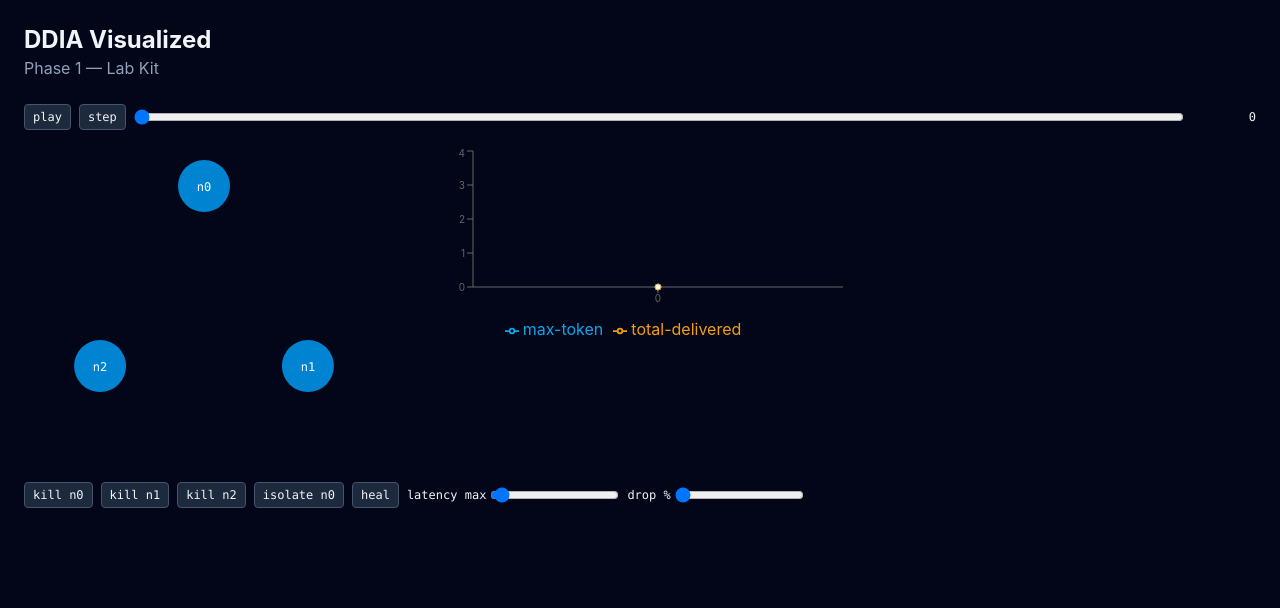
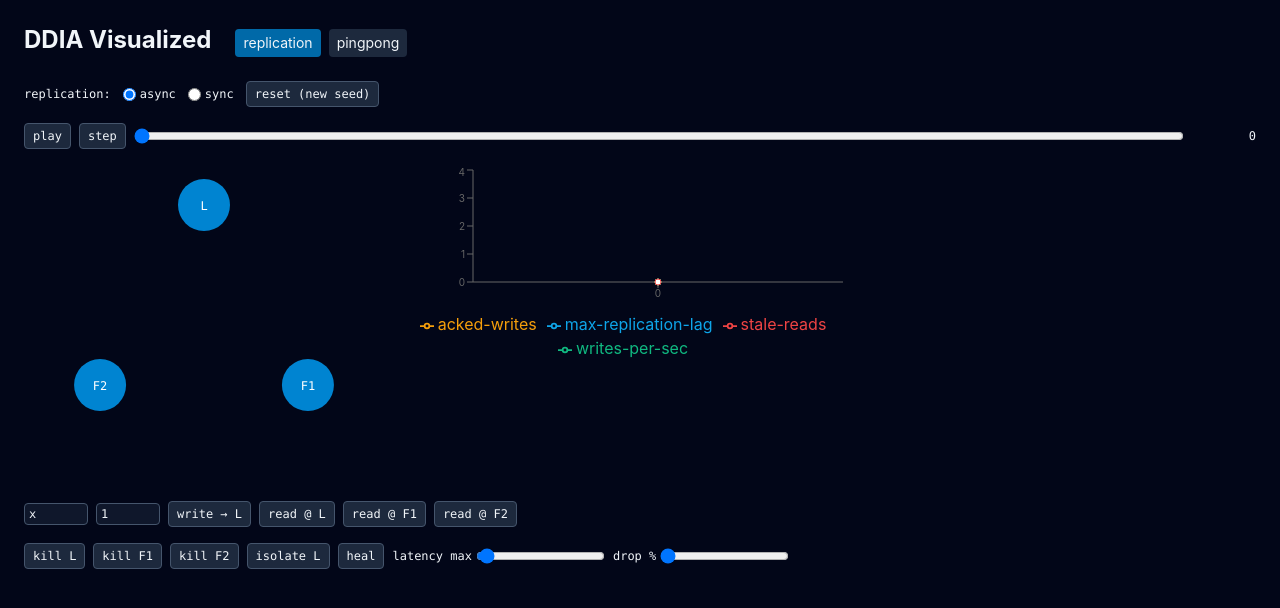
Before and after one commit to Jonathn1001/ddia-visualized, a React (Vite) app: page / in a window 1280 px wide. Shown: the top 608 px of the page. Built offline with nearby package versions, Linux system fonts and the light colour scheme.

Commit message:
feat(ui): replication lab — client controls, mode toggle, kit assembly
Co-Authored-By: Claude Opus 4.8 <noreply@anthropic.com>
Claude-Session: https://claude.ai/code/session_01PpkDbUhAfanVgqEryFWMGS

```diff
--- a/src/ui/App.tsx
+++ b/src/ui/App.tsx
@@ -1,13 +1,29 @@
+import { useState } from 'react';
 import { PingPongLab } from './labs/pingpong/PingPongLab';
+import { ReplicationLab } from './labs/replication/ReplicationLab';
+
+const TABS = ['replication', 'pingpong'] as const;
+type Tab = (typeof TABS)[number];
 
 export default function App() {
+  const [tab, setTab] = useState<Tab>('replication');
   return (
     <main className="min-h-screen bg-slate-950 text-slate-100 p-6 space-y-6">
-      <header>
+      <header className="flex items-baseline gap-6">
         <h1 className="text-2xl font-bold">DDIA Visualized</h1>
-        <p className="text-slate-400">Phase 1 — Lab Kit</p>
+        <nav className="flex gap-2 text-sm">
+          {TABS.map((t) => (
+            <button
+              key={t}
+              onClick={() => setTab(t)}
+              className={`px-2 py-1 rounded ${tab === t ? 'bg-sky-700' : 'bg-slate-800 hover:bg-slate-700'}`}
+            >
+              {t}
+            </button>
+          ))}
+        </nav>
       </header>
-      <PingPongLab />
+      {tab === 'replication' ? <ReplicationLab /> : <PingPongLab />}
     </main>
   );
 }
--- /dev/null
+++ b/src/ui/labs/replication/ChallengePanel.tsx
@@ -0,0 +1,8 @@
+import type { SimDriver } from '../../bridge/SimDriver';
+import type { RepPayload, RepState } from '../../../modules/replication';
+
+/** Replaced with the real challenge in the next task. */
+export function ChallengePanel(props: { driver: SimDriver<RepState, RepPayload> }) {
+  void props;
+  return null;
+}
--- /dev/null
+++ b/src/ui/labs/replication/ClientControls.tsx
@@ -0,0 +1,43 @@
+import { useState } from 'react';
+import type { NodeId } from '../../../engine';
+
+const btn = 'px-2 py-1 rounded bg-slate-800 hover:bg-slate-700 border border-slate-600 text-xs font-mono';
+
+export function ClientControls({
+  nodeIds,
+  leader,
+  onWrite,
+  onRead,
+}: {
+  nodeIds: NodeId[];
+  leader: NodeId;
+  onWrite: (key: string, value: string) => void;
+  onRead: (node: NodeId, key: string) => void;
+}) {
+  const [key, setKey] = useState('x');
+  const [value, setValue] = useState('1');
+  return (
+    <div className="flex flex-wrap items-center gap-2 text-xs font-mono">
+      <input
+        className="w-16 bg-slate-900 border border-slate-600 rounded px-1 py-0.5"
+        value={key}
+        onChange={(e) => setKey(e.target.value)}
+        aria-label="key"
+      />
+      <input
+        className="w-16 bg-slate-900 border border-slate-600 rounded px-1 py-0.5"
+        value={value}
+        onChange={(e) => setValue(e.target.value)}
+        aria-label="value"
+      />
+      <button className={btn} onClick={() => onWrite(key, value)}>
+        write → {leader}
+      </button>
+      {nodeIds.map((id) => (
+        <button key={id} className={btn} onClick={() => onRead(id, key)}>
+          read @ {id}
+        </button>
+      ))}
+    </div>
+  );
+}
--- /dev/null
+++ b/src/ui/labs/replication/ReplicationLab.tsx
@@ -0,0 +1,83 @@
+import { useEffect, useRef, useState } from 'react';
+import { Simulation } from '../../../engine';
+import { replication, type RepMode, type RepPayload, type RepState } from '../../../modules/replication';
+import { SimDriver } from '../../bridge/SimDriver';
+import { useSimStore } from '../../bridge/simStore';
+import { ChaosToolbar } from '../../kit/ChaosToolbar';
+import { ClusterView } from '../../kit/ClusterView';
+import { MetricsPanel } from '../../kit/MetricsPanel';
+import { TimelineScrubber } from '../../kit/TimelineScrubber';
+import { ChallengePanel } from './ChallengePanel';
+import { ClientControls } from './ClientControls';
+
+const NODE_IDS = ['L', 'F1', 'F2'];
+
+export function ReplicationLab() {
+  const [mode, setMode] = useState<RepMode>('async');
+  const [epoch, setEpoch] = useState(0); // bump to rebuild with a fresh seed
+  const ref = useRef<{ driver: SimDriver<RepState, RepPayload>; key: string } | null>(null);
+  const simKey = `${mode}:${epoch}`;
+  if (!ref.current || ref.current.key !== simKey) {
+    ref.current?.driver.pause();
+    useSimStore.getState().reset();
+    const seed = 1000 + epoch;
+    const sim = new Simulation<RepState, RepPayload>({
+      module: replication,
+      config: { nodeIds: NODE_IDS, params: { mode } },
+      seed,
+      network: { latency: [10, 80] },
+    });
+    ref.current = {
+      driver: new SimDriver({ sim, seed, publish: (v) => useSimStore.getState().publish(v) }),
+      key: simKey,
+    };
+  }
+  const driver = ref.current.driver;
+  useEffect(() => () => driver.pause(), [driver]);
+  const view = useSimStore();
+
+  return (
+    <div className="space-y-4">
+      <div className="flex items-center gap-3 text-xs font-mono">
+        <span>replication:</span>
+        {(['async', 'sync'] as const).map((m) => (
+          <label key={m} className="flex items-center gap-1">
+            <input type="radio" checked={mode === m} onChange={() => setMode(m)} />
+            {m}
+          </label>
+        ))}
+        <button
+          className="px-2 py-1 rounded bg-slate-800 hover:bg-slate-700 border border-slate-600"
+          onClick={() => setEpoch((e) => e + 1)}
+        >
+          reset (new seed)
+        </button>
+      </div>
+      <TimelineScrubber
+        processed={view.processed}
+        pending={view.pending}
+        running={view.running}
+        onPlayPause={() => (view.running ? driver.pause() : driver.start())}
+        onStep={() => driver.stepOnce()}
+        onScrub={(i) => driver.scrubTo(i)}
+      />
+      <div className="flex gap-6 items-start">
+        <ClusterView nodes={view.nodes} inFlight={view.inFlight} time={view.time} />
+        <MetricsPanel history={view.metricsHistory} />
+      </div>
+      <ClientControls
+        nodeIds={NODE_IDS}
+        leader="L"
+        onWrite={(key, value) => driver.external('L', { cmd: 'write', key, value })}
+        onRead={(node, key) => driver.external(node, { cmd: 'read', key })}
+      />
+      <ChaosToolbar
+        caps={replication.chaos}
+        nodeIds={NODE_IDS}
+        deadNodes={view.nodes.filter((n) => n.dead).map((n) => n.id)}
+        onAction={(a) => driver.control(a)}
+      />
+      <ChallengePanel driver={driver} />
+    </div>
+  );
+}
```
